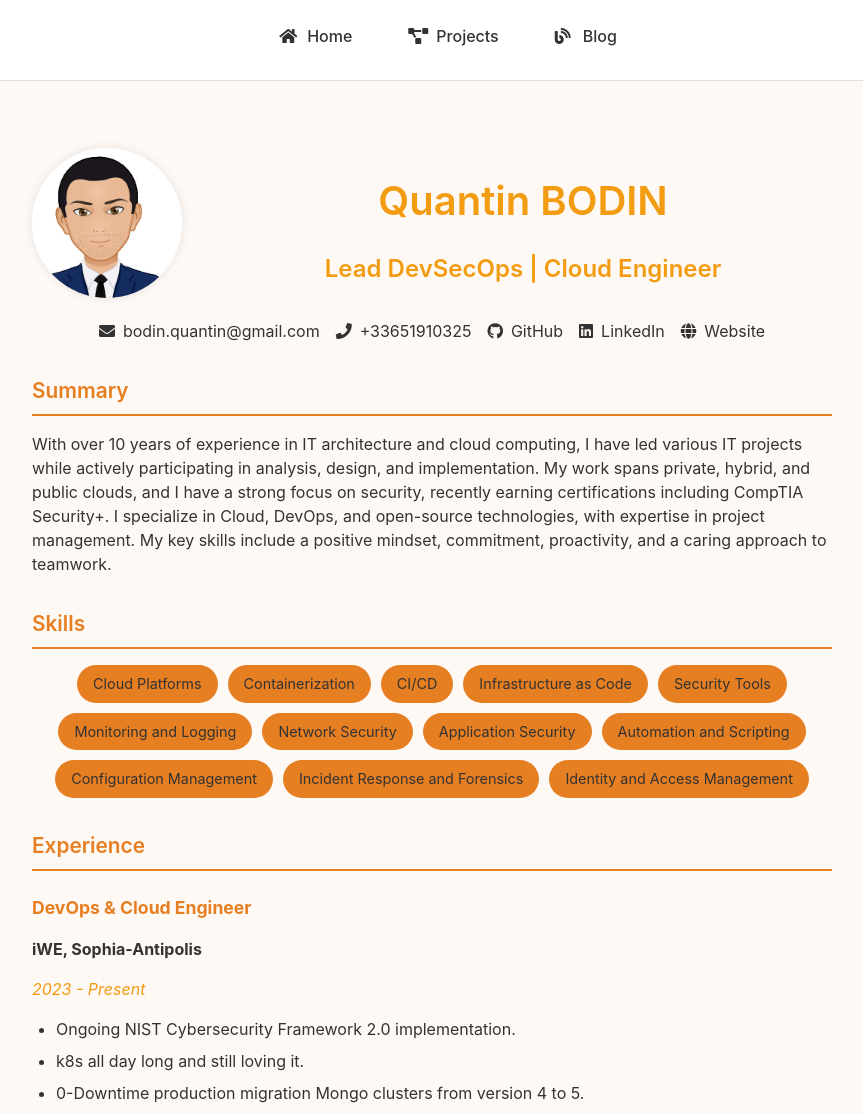
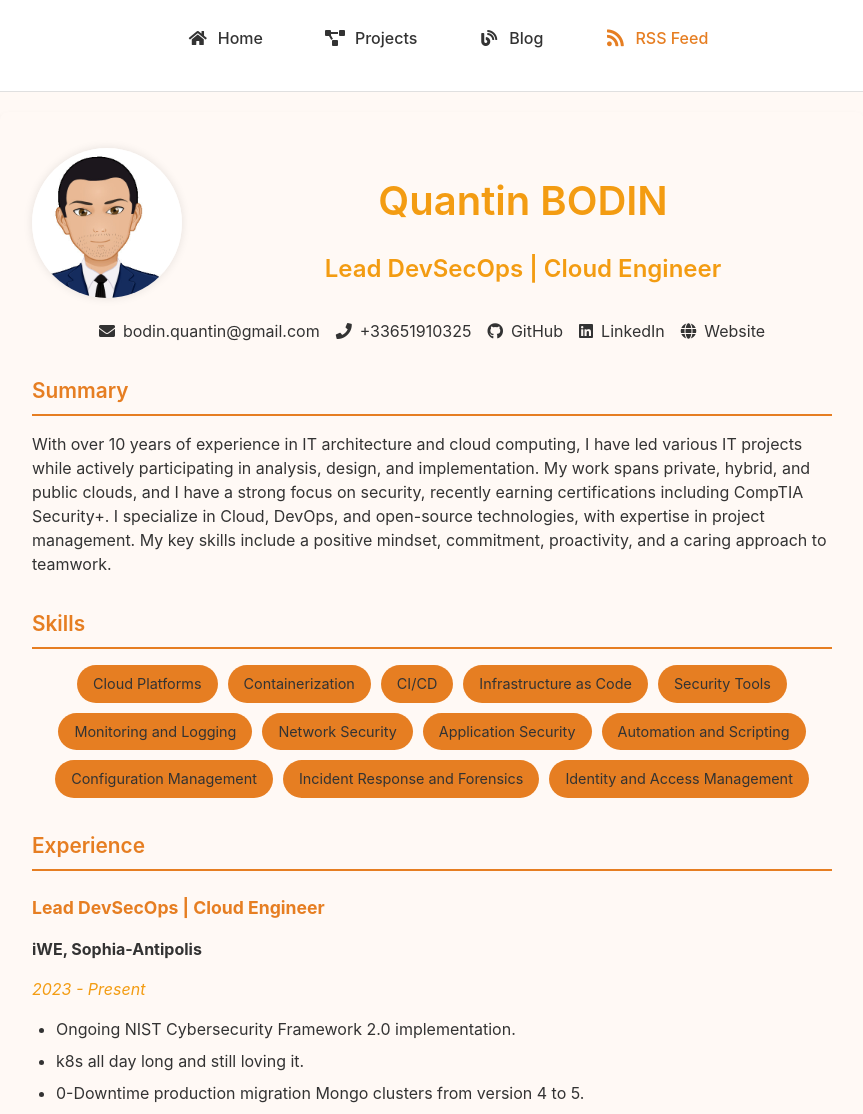
Before and after one commit to NSR2X/portfolio, a Flask app: page / in a window 1280 px wide. Shown: the top 1114 px of the page, without its empty margins (208-1071 px from the left). Run offline with Flask 3, Linux system fonts and the light colour scheme; some libraries are stand-ins or nearby versions.

Commit message:
change rss appearance

```diff
--- a/templates/base.html
+++ b/templates/base.html
@@ -33,30 +33,57 @@
             overflow-x: hidden;
         }
 
-        /* Update sidebar styles */
+        /* Update sidebar styles for vertical centering */
         .sidebar {
             background-color: var(--card-bg-color);
             border-right: 1px solid var(--border-color);
+            display: flex;
+            flex-direction: column;
+            justify-content: center;
+        }
+
+        .sidebar nav ul {
+            list-style-type: none;
+            padding: 0;
+            margin: 0;
+        }
+
+        .sidebar nav ul li {
+            margin-bottom: 15px;
         }
 
         .sidebar a {
             color: var(--text-color);
+            display: flex;
+            align-items: center;
+            text-decoration: none;
+            padding: 10px 15px;
+            transition: color 0.3s ease;
         }
 
         .sidebar a:hover {
             color: var(--primary-color);
         }
 
-        /* Update other global styles */
-        a {
+        .sidebar a i {
+            margin-right: 10px;
+            width: 20px;
+            text-align: center;
+        }
+
+        /* Update RSS icon styles */
+        .rss-icon {
+            font-size: 1.2em;
+            margin-right: 10px;
+        }
+
+        .sidebar .rss-link {
             color: var(--primary-color);
         }
 
-        a:hover {
+        .sidebar .rss-link:hover {
             color: var(--primary-hover-color);
         }
-
-        /* ... (rest of the existing styles) ... */
     </style>
     {% block extra_css %}{% endblock %}
 </head>
@@ -71,6 +98,12 @@
                     {% if show_admin %}
                     <li><a href="{{ url_for('admin') }}"><i class="fas fa-cog"></i> Admin</a></li>
                     {% endif %}
+                    <li>
+                        <a href="{{ url_for('rss_feed') }}" class="rss-link" title="Subscribe to RSS Feed">
+                            <i class="fas fa-rss rss-icon"></i>
+                            <span>RSS Feed</span>
+                        </a>
+                    </li>
                 </ul>
             </nav>
         </header>
--- a/templates/home.html
+++ b/templates/home.html
@@ -39,7 +39,7 @@
         <h3>Experience</h3>
 
         <div class="experience-item">
-            <h4>DevOps & Cloud Engineer</h4>
+            <h4>Lead DevSecOps | Cloud Engineer</h4>
             <p class="company">iWE, Sophia-Antipolis</p>
             <p class="date">2023 - Present</p>
             <ul>
```
